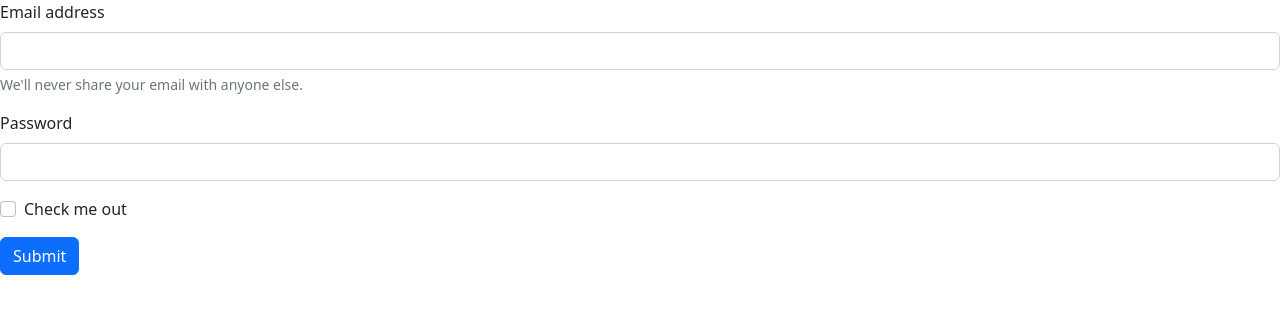
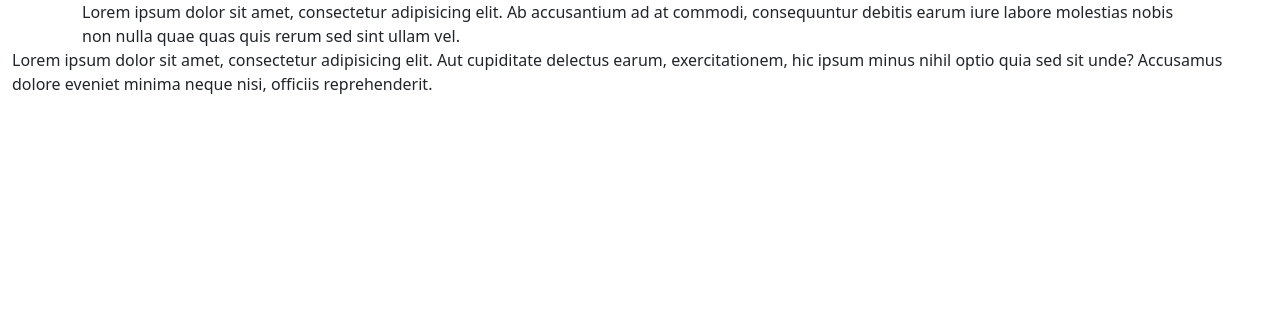
Before and after one commit to andriikhaliavkin/Bootstrap_Training_Udemy, a plain HTML site: page Bootstrap training/index.html in a window 1280 px wide. Drawn offline with nearby package versions, Linux system fonts and the light colour scheme.

Commit message:
bootstrap training containers example

```diff
--- a/Bootstrap training/index.html
+++ b/Bootstrap training/index.html
@@ -8,23 +8,14 @@
     <link rel="stylesheet" href="styles.css">
 </head>
 <body>
-<form>
-  <div class="mb-3">
-    <label for="exampleInputEmail1" class="form-label">Email address</label>
-    <input type="email" class="form-control" id="exampleInputEmail1" aria-describedby="emailHelp">
-    <div id="emailHelp" class="form-text">We'll never share your email with anyone else.</div>
-  </div>
-  <div class="mb-3">
-    <label for="exampleInputPassword1" class="form-label">Password</label>
-    <input type="password" class="form-control" id="exampleInputPassword1">
-  </div>
-  <div class="mb-3 form-check">
-    <input type="checkbox" class="form-check-input" id="exampleCheck1">
-    <label class="form-check-label" for="exampleCheck1">Check me out</label>
-  </div>
-  <button type="submit" class="btn btn-primary">Submit</button>
-</form>
+<div class="container">
+    Lorem ipsum dolor sit amet, consectetur adipisicing elit. Ab accusantium ad at commodi, consequuntur debitis earum iure labore molestias nobis non nulla quae quas quis rerum sed sint ullam vel.
+</div>
 
+<div class="container-fluid">
+    Lorem ipsum dolor sit amet, consectetur adipisicing elit. Aut cupiditate delectus earum, exercitationem, hic ipsum minus nihil optio quia sed sit unde? Accusamus dolore eveniet minima neque nisi, officiis reprehenderit.
+
+</div>
 <!-- JavaScript Bundle with Popper -->
 <script src="https://cdn.jsdelivr.net/npm/bootstrap@5.2.1/dist/js/bootstrap.bundle.min.js" integrity="sha384-u1OknCvxWvY5kfmNBILK2hRnQC3Pr17a+RTT6rIHI7NnikvbZlHgTPOOmMi466C8" crossorigin="anonymous"></script>
 </body>
```
